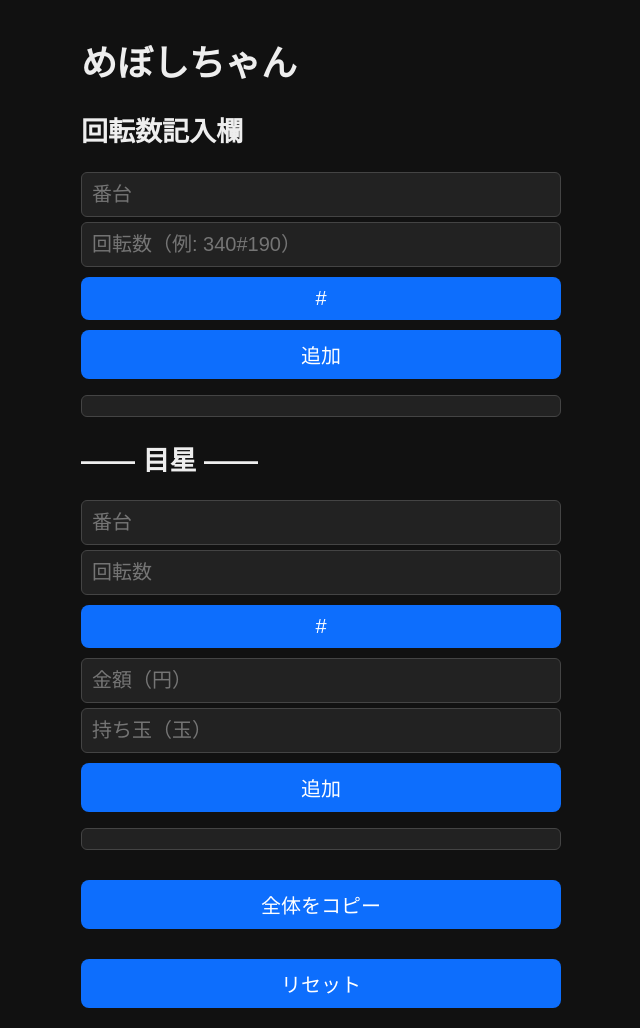
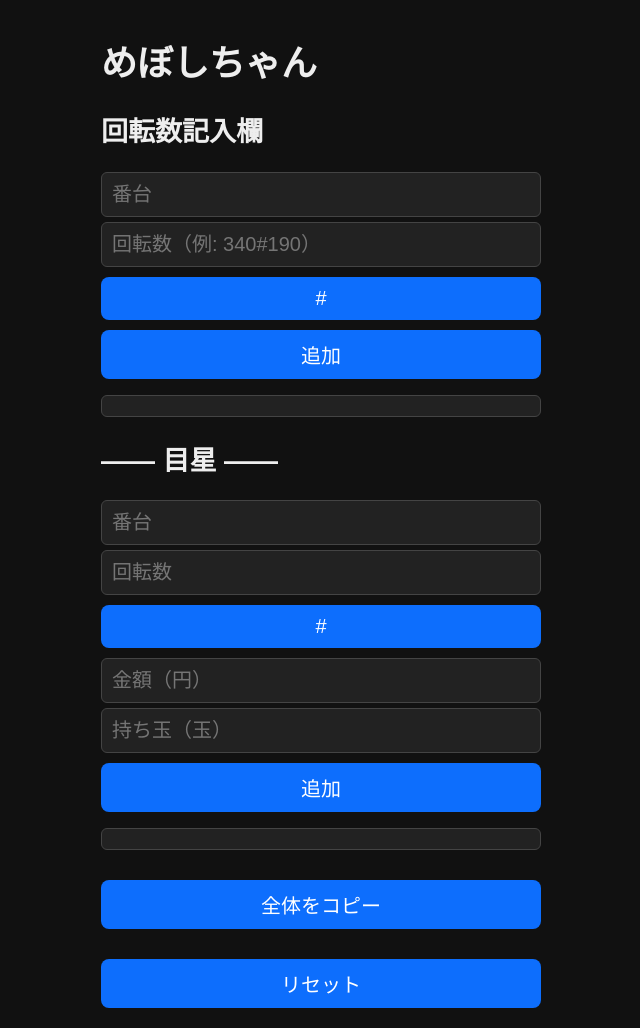
Before and after one commit to kurohige0812/meboshi, a Flask app: page / in a window 1280 px wide. Shown: the whole page, without its empty margins (319-959 px from the left). Run offline with Flask 3, Linux system fonts and the light colour scheme.

Commit message:
feat: #ボタン追加とスマホ表示対応CSS調整

```diff
--- a/static/dark.css
+++ b/static/dark.css
@@ -4,11 +4,24 @@ body {
   background: #121212;
   color: #f0f0f0;
   font-size: 18px;
+  margin: 0;
+  overflow-x: hidden; /* 横スクロール防止 */
+}
+
+html, body {
+  width: 100%;
+  box-sizing: border-box;
+}
+
+*, *::before, *::after {
+  box-sizing: border-box; /* パディング含めてサイズ制御 */
 }
 
 .container {
   max-width: 600px;
   margin: auto;
+  padding: 0 10px;
+  overflow-x: hidden;
 }
 
 input {
@@ -20,6 +33,7 @@ input {
   border-radius: 6px;
   background-color: #222;
   color: white;
+  max-width: 100%;
 }
 
 button {
@@ -34,6 +48,7 @@ button {
   display: block;
   margin-left: auto;
   margin-right: auto;
+  max-width: 100%;
 }
 
 #resultBox, #meboshiBox {
@@ -44,6 +59,23 @@ button {
   border-radius: 6px;
   white-space: pre-wrap;
   line-height: 1.6;
+  overflow-wrap: break-word;
+  word-break: break-word;
+}
+
+.hash-btn {
+  margin-left: 6px;
+  padding: 6px 10px;
+  font-size: 16px;
+  background-color: #444;
+  color: #fff;
+  border: 1px solid #666;
+  border-radius: 4px;
+  cursor: pointer;
+  max-width: 100%;
+}
+.hash-btn:hover {
+  background-color: #666;
 }
 
 @media (max-width: 480px) {
```
